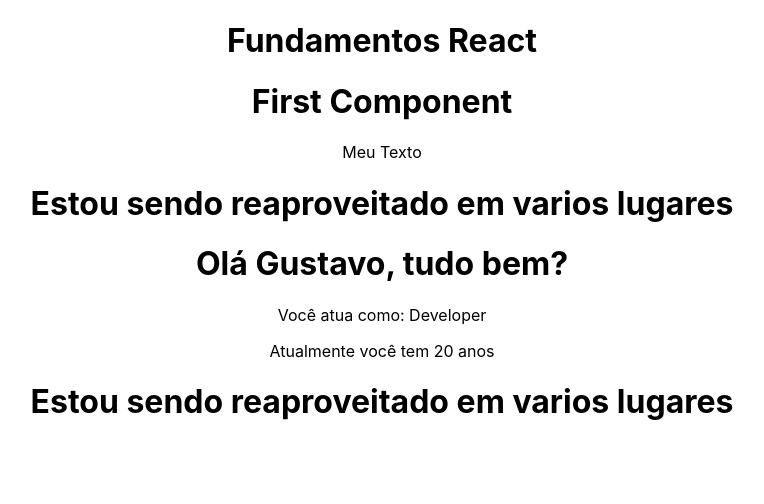
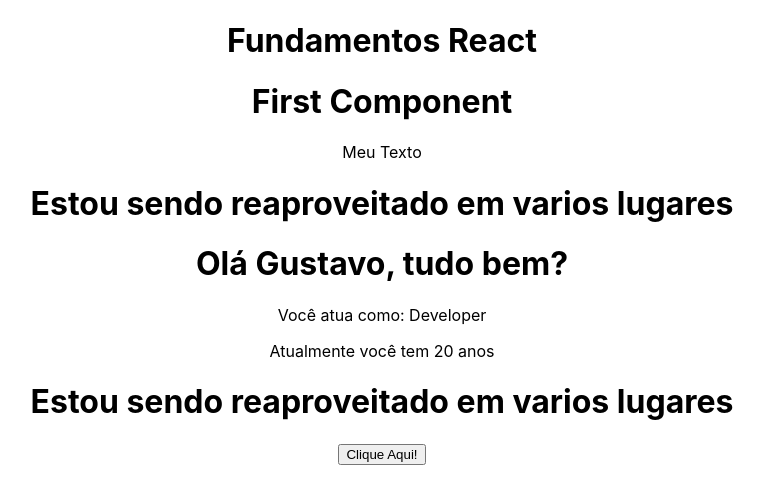
Before and after one commit to GuhSoares/Curso_React, a React (Create React App) app in the folder 2_Fundamentos/fundamentos/: page / in a window 1280 px wide. Shown: the top 504 px of the page, without its empty margins (258-1022 px from the left). Built offline with nearby package versions, Linux system fonts and the light colour scheme.

Commit message:
Chore: add Events

```diff
--- a/2_Fundamentos/fundamentos/src/App.js
+++ b/2_Fundamentos/fundamentos/src/App.js
@@ -1,10 +1,11 @@
 // components
 import FirstComponent from './components/FirstComponent';
 import TemplateExpressions from './components/TemplateExpressions';
+import MyComponent from './components/MyComponent';
+import Events from './components/Events';
 
 // styles
 import './App.css';
-import MyComponent from './components/MyComponent';
 
 function App() {
   return (
@@ -13,6 +14,7 @@
       <FirstComponent />
       <TemplateExpressions />
       <MyComponent />
+      <Events />
     </div>
   );
 }
--- /dev/null
+++ b/2_Fundamentos/fundamentos/src/components/Events.js
@@ -0,0 +1,12 @@
+const Events = () => {
+
+    return (
+        <div>
+            <div>
+                <button>Clique Aqui!</button>
+            </div>
+        </div>
+    );
+};
+
+export default Events;
```
